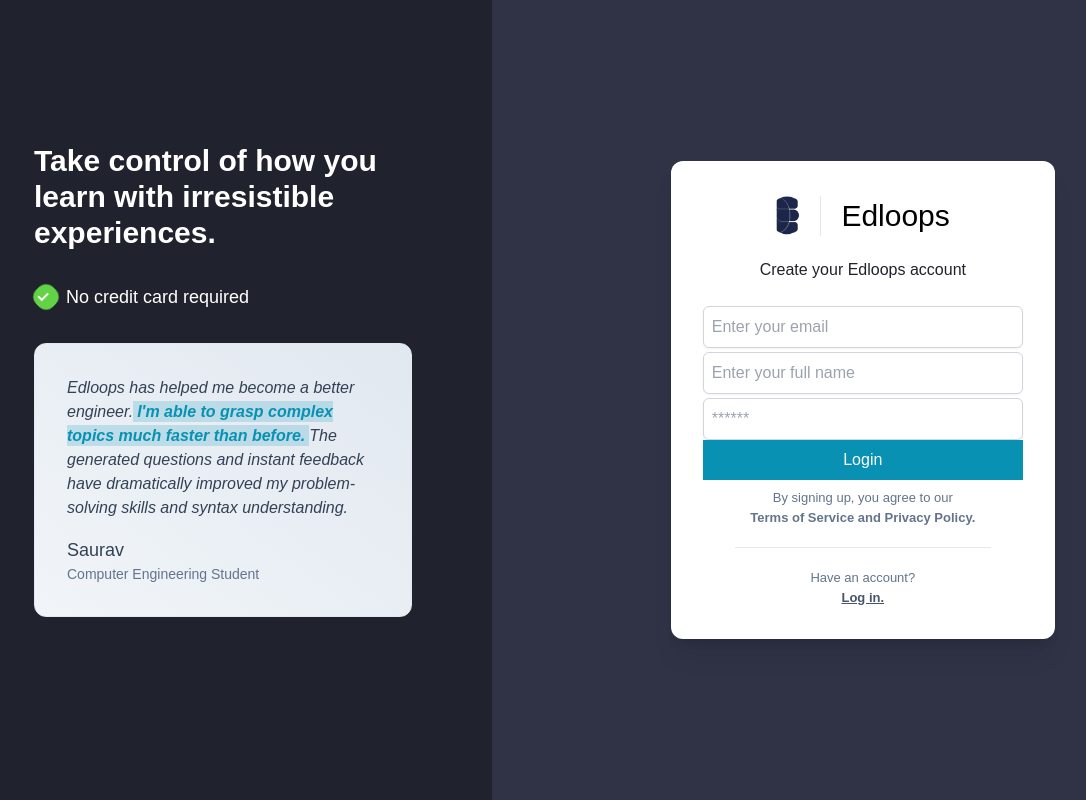
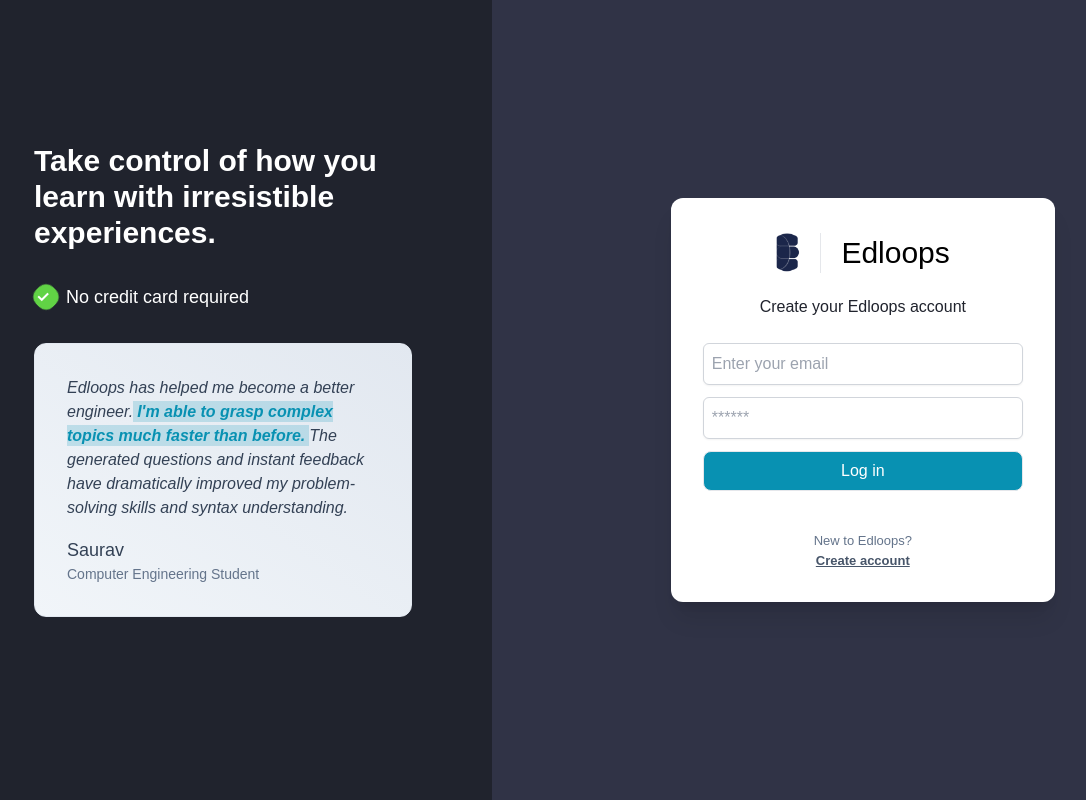
Before and after one commit to SatyanarayanPrashar/edloops-new, a Next.js app: page /auth/login in a window 1280 px wide. Shown: the whole page, without its empty margins (46-1132 px from the left). Built offline with nearby package versions, Linux system fonts and the light colour scheme.

Commit message:
sign in custom page

```diff
--- a/src/app/(auth)/auth/login/components/SigninForm.tsx
+++ b/src/app/(auth)/auth/login/components/SigninForm.tsx
@@ -1,43 +1,44 @@
 "use client";
 
-import Button from "@/app/components/button";
 import { signIn } from "next-auth/react";
 import Link from "next/link";
-import { redirect, useRouter } from "next/navigation";
+import { useRouter } from "next/navigation";
 import { useState } from "react";
 
 export const SignInForm = () => {
   const router = useRouter();
 
   const [email, setEmail] = useState<string>('');
-  const [fullname, setFullname] = useState<string>('');
   const [password, setPassword] = useState<string>('');
   const [error, setError] = useState<string | null>(null);
+  const [success, setSuccess] = useState<string | null>(null);
 
-  const handleSubmit = (e: React.FormEvent) => {
+  const handleSubmit = async (e: React.FormEvent) => {
     e.preventDefault();
 
-    // Basic validation
-    if (!email || !fullname || !password) {
+    if (!email || !password) {
       setError('Please fill in all fields');
       return;
     }
 
-    // Proceed with form submission (API call or other logic)
-    console.log('Form submitted with values:', { email, fullname, password });
+    try {
+      signIn('credentials', {
+        email,
+        password,
+        callbackUrl: '/dashboard'
+      })
+    } catch(error){
+      console.log(error)
+    }
 
-    setError(null);
-    // Clear the form if needed
-    setEmail('');
-    setFullname('');
-    setPassword('');
   };
 
   return (
-    <div className="flex flex-col items-center justify-center text-center text-[#20232D]">
+    <form
+    onSubmit={handleSubmit}
+    className="flex flex-col items-center justify-center text-center text-[#20232D]"
+    >
       <p className="my-5">Create your Edloops account</p>
-      {/* {showLogin && (
-        <> */}
         <input
           id="email"
           type="email"
@@ -48,50 +49,23 @@
           required
         />
         <input
-            id="fullname"
-            type="text"
-            value={fullname}
-            onChange={(e) => setFullname(e.target.value)}
-            className="mt-1 p-2 block w-full border border-gray-300 rounded-md shadow-sm focus:ring-indigo-500 focus:border-indigo-500"
-            placeholder="Enter your full name"
-            required
-          />
-          <input
           id="password"
           type="password"
           value={password}
           onChange={(e) => setPassword(e.target.value)}
-            className="mt-1 p-2 block w-full border border-gray-300 rounded-md shadow-sm focus:ring-indigo-500 focus:border-indigo-500"
+          className="mt-3 p-2 block w-full border border-gray-300 rounded-md shadow-sm focus:ring-indigo-500 focus:border-indigo-500"
           required
           placeholder="******"
         />
-        {/* </>
-      )} */}
       <button
         type="submit"
-        className="text-white hover:bg-slate-800 bg-cyan-600 w-full px-4 h-10 justify-center items-center flex"
+        className="border-[1px] rounded-lg mt-3 bg-cyan-600 hover:bg-cyan-500 text-white w-full px-4 h-10 justify-center items-center flex"
       >
-        Login
+        Log in
       </button>
-      {/* <Button
-        label={"Continue with Email"}
-        classname={"text-white hover:bg-slate-800 w-full"}
-        onclick={() => setShowLogin(true)}
-        children={undefined}
-      /> */}
-      {/* <Button
-        label={"Continue with Google"}
-        classname={"bg-slate-200 hover:bg-slate-300 border-[1px] w-full"}
-        onclick={ () => signIn("google").then(redirect("/dashboard")) }
-        children={undefined}
-      /> */}
 
-      <p className="text-[13px] text-slate-500 font-thin mt-2">By signing up, you agree to our</p>
-      <p className="text-[13px] text-slate-500 font-semibold">Terms of Service and Privacy Policy.</p>
-      <div className="w-[80%] h-1px border-t-[1px] my-5"></div>
-
-      <p className="text-[13px] text-slate-500 font-thin">Have an account?</p>
-      <Link href="/auth/login" className="text-[13px] text-slate-600 underline font-semibold">Log in.</Link>
-    </div>
+      <p className="text-[13px] text-slate-500 font-thin mt-10">New to Edloops?</p>
+      <Link href="/auth/signup" className="text-[13px] text-slate-600 underline font-semibold">Create account</Link>
+    </form>
   );
 };
--- a/src/app/(auth)/auth/signup/components/SignupForm.tsx
+++ b/src/app/(auth)/auth/signup/components/SignupForm.tsx
@@ -36,7 +36,7 @@
         }
       })
       if(res.ok){
-        router.push('/dashboard');
+        router.push('/auth/signin');
       }
     } catch(error){
       console.log(error)
--- a/src/app/(routes)/dashboard/page.tsx
+++ b/src/app/(routes)/dashboard/page.tsx
@@ -39,19 +39,19 @@
 
   return (
     <div className="flex flex-col px-7 gap-7 w-[100%] text-[#eceef8]">
-      <Link href={'/create-course'} className="flex flex-col gap-4">
+      <div className="flex flex-col gap-4">
         <h1 className='text-[1.5rem]'>Your Courses</h1>
-        <div className="h-[7rem] w-[12rem] flex flex-col justify-center items-center border-dashed border-[#eceef8] border-[1px] rounded-lg">
+        <Link href={'/create-course'}  className="h-[7rem] w-[12rem] flex flex-col justify-center items-center border-dashed border-[#eceef8] border-[1px] rounded-lg">
           <CgAdd size={24} />
           Create Course
-        </div>
-      </Link>
-      <Link href={"/course"} className="flex flex-col gap-4">
+        </Link>
+      </div>
+      <div className="flex flex-col gap-4" >
         <h1 className='text-[1.5rem]'>Explore Courses</h1>
-        <div className="h-[7rem] w-[12rem] border-[1px] rounded-lg overflow-hidden">
+        <Link  href={"/course"} className="h-[7rem] w-[12rem] border-[1px] rounded-lg overflow-hidden">
           <img src="hero-img.png" className="h-full w-full object-cover" />
-        </div>
-      </Link>
+        </Link>
+      </div>
 
       <h1 className='text-[1.5rem]'>Available Resources</h1>
       {/* <div className="flex flex-col gap-4">
--- a/src/app/components/button.tsx
+++ b/src/app/components/button.tsx
@@ -4,16 +4,16 @@
 
 interface ButtonProps {
   label: string;
-  classname: string;
+  classname?: string;
   href?: string;
   onclick?: () => void; // Ensure this is defined as a function
-  children: React.ReactNode;
+  children?: React.ReactNode;
 }
 
 const Button: React.FC<ButtonProps> = ({ label, classname, href, onclick, children }) => {
   if (href) {
     return (
-      <Link className={cn("px-4 bg-[#20232D] h-10 justify-center items-center flex", classname)} href={href}>
+      <Link className={cn("px-4 bg-[#20232D] h-10 justify-center items-center flex rounded-lg", classname)} href={href}>
         {label}
       </Link>
     );
--- a/src/app/components/sidebar-wrapper.tsx
+++ b/src/app/components/sidebar-wrapper.tsx
@@ -4,6 +4,7 @@
 import { RiMoneyDollarCircleFill } from 'react-icons/ri';
 import { getServerSession } from 'next-auth';
 import { LoginButton, LogoutButton } from './authFunction';
+import Button from './button';
 
 interface SidebarWrapperProps {
   children: React.ReactNode;
@@ -54,8 +55,7 @@
               </div>
             </div>
           ) : (
-            // <Link href={"/auth/signup"}> Login </Link>
-            <LoginButton/>
+            <Button label={'Log in'} href='/auth/login'/>
           )}
         </div>
         {children}
```
Lines whose indentation alone changed are shown as unchanged.
